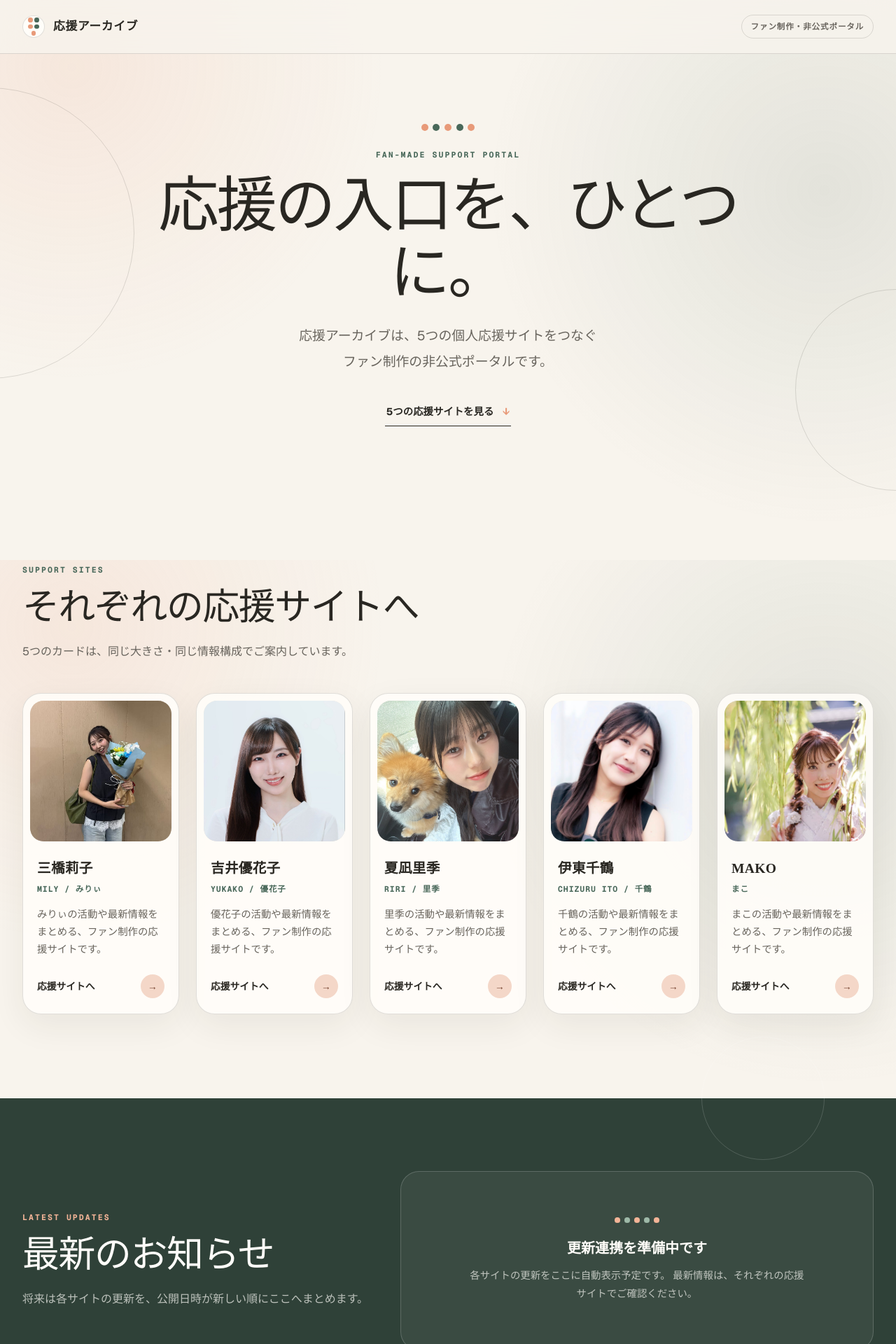
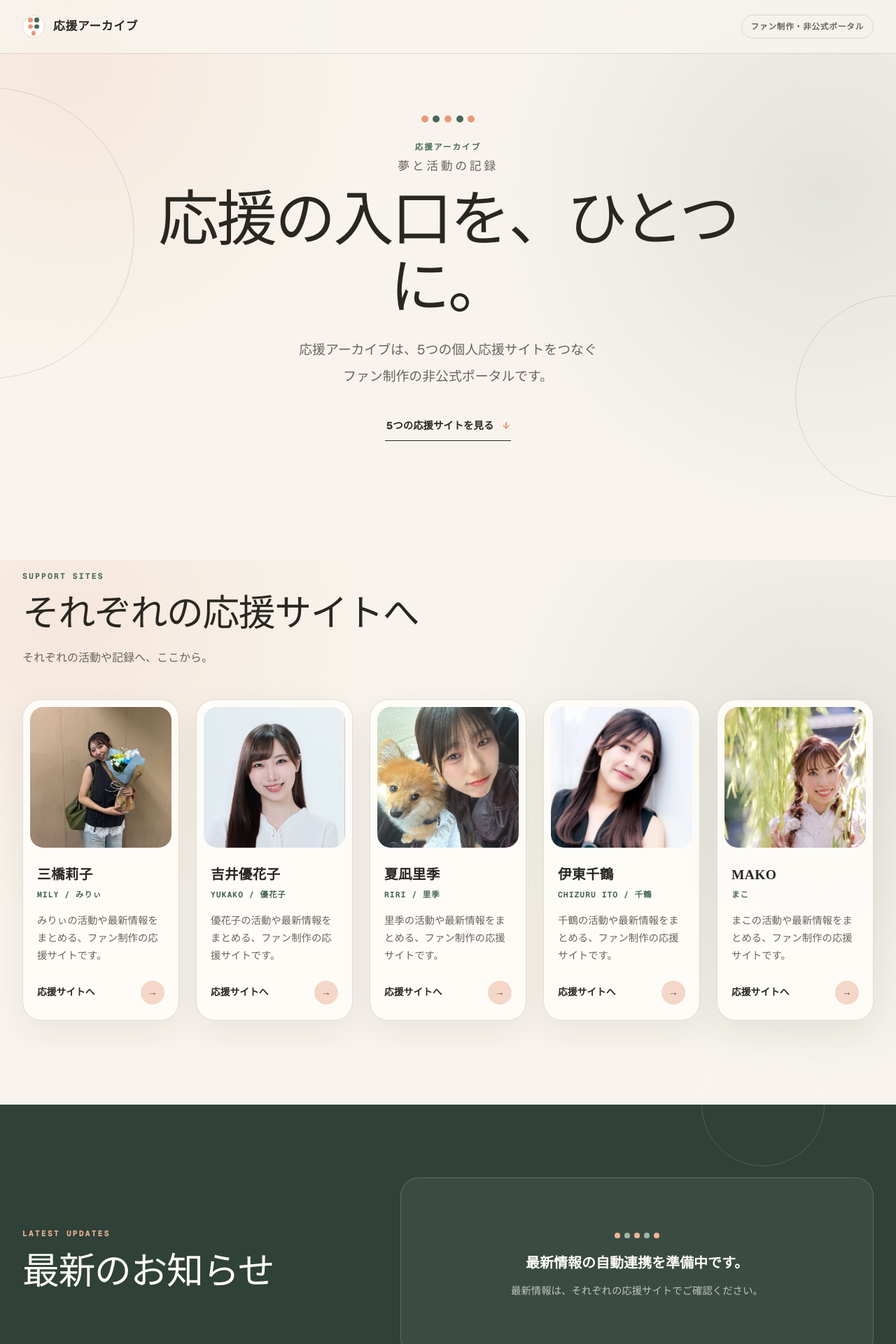
Before and after one commit to ackey1007fw-coder/ouen-archive, a Next.js app: page / in a window 1280 px wide. Shown: the top 1920 px of the page at 70% size. Built offline with nearby package versions, Linux system fonts and the light colour scheme; no server answers.

Commit message:
Finish Phase 1 portal details

```diff
--- a/src/app/globals.css
+++ b/src/app/globals.css
@@ -195,6 +195,20 @@ a {
   letter-spacing: 0.18em;
 }
 
+.hero-brand {
+  display: flex;
+  align-items: center;
+  flex-direction: column;
+  gap: 0.45rem;
+}
+
+.hero-brand-subtitle {
+  color: var(--ink-soft);
+  font-family: "Yu Mincho", "Hiragino Mincho ProN", serif;
+  font-size: clamp(0.9rem, 2vw, 1.05rem);
+  letter-spacing: 0.22em;
+}
+
 .hero-section h1 {
   max-width: 54rem;
   margin: 1rem auto 1.35rem;
@@ -247,8 +261,7 @@ a {
   line-height: 1.25;
 }
 
-.section-heading > p:last-child,
-.latest-heading > p:last-child {
+.section-heading > p:last-child {
   color: var(--ink-soft);
   line-height: 1.8;
 }
@@ -375,10 +388,6 @@ a {
 
 .latest-section .eyebrow {
   color: #f3b497;
-}
-
-.latest-heading > p:last-child {
-  color: rgba(255, 253, 249, 0.68);
 }
 
 .empty-state {
--- a/src/app/layout.tsx
+++ b/src/app/layout.tsx
@@ -24,22 +24,22 @@ const siteUrl =
 export const metadata: Metadata = {
   metadataBase: new URL(siteUrl),
   applicationName: "応援アーカイブ",
-  title: "応援アーカイブ｜5つの個人応援サイトをつなぐ非公式ポータル",
+  title: "応援アーカイブ｜夢と活動の記録",
   description:
-    "応援アーカイブは、5つの個人応援サイトをつなぐファン制作の非公式ポータルです。",
+    "夢と活動の記録をたどりながら、5つの個人応援サイトへつなぐファン制作の非公式ポータルです。",
   openGraph: {
-    title: "応援アーカイブ",
+    title: "応援アーカイブ｜夢と活動の記録",
     description:
-      "5つの個人応援サイトをつなぐ、ファン制作の非公式ポータル。",
+      "夢と活動の記録をたどりながら、5つの個人応援サイトへつなぐ非公式ポータル。",
     siteName: "応援アーカイブ",
     locale: "ja_JP",
     type: "website",
   },
   twitter: {
     card: "summary_large_image",
-    title: "応援アーカイブ",
+    title: "応援アーカイブ｜夢と活動の記録",
     description:
-      "5つの個人応援サイトをつなぐ、ファン制作の非公式ポータル。",
+      "夢と活動の記録をたどりながら、5つの個人応援サイトへつなぐ非公式ポータル。",
   },
 };
 
--- a/src/app/opengraph-image.tsx
+++ b/src/app/opengraph-image.tsx
@@ -1,6 +1,6 @@
 import { ImageResponse } from "next/og";
 
-export const alt = "OUEN ARCHIVE — Fan-made support portal";
+export const alt = "応援アーカイブ — 夢と活動の記録";
 export const size = { width: 1200, height: 630 };
 export const contentType = "image/png";
 
@@ -43,15 +43,27 @@ export default function OpenGraphImage() {
           letterSpacing: -2,
         }}
       >
-        OUEN ARCHIVE
+        応援アーカイブ
       </div>
       <div
         style={{
           display: "flex",
-          marginTop: 30,
+          marginTop: 24,
           color: "#68645d",
-          fontSize: 27,
-          letterSpacing: 5,
+          fontSize: 34,
+          letterSpacing: 8,
+        }}
+      >
+        夢と活動の記録
+      </div>
+      <div
+        style={{
+          display: "flex",
+          marginTop: 34,
+          color: "#49685a",
+          fontSize: 20,
+          fontWeight: 700,
+          letterSpacing: 6,
           textTransform: "uppercase",
         }}
       >
--- a/src/app/page.tsx
+++ b/src/app/page.tsx
@@ -16,7 +16,10 @@ export default function Home() {
               <span key={person.id} />
             ))}
           </div>
-          <p className="eyebrow">FAN-MADE SUPPORT PORTAL</p>
+          <div className="hero-brand">
+            <p className="eyebrow">応援アーカイブ</p>
+            <p className="hero-brand-subtitle">夢と活動の記録</p>
+          </div>
           <h1 id="hero-title">応援の入口を、ひとつに。</h1>
           <p className="hero-copy">
             応援アーカイブは、5つの個人応援サイトをつなぐ
@@ -37,9 +40,7 @@ export default function Home() {
           <div className="section-heading">
             <p className="eyebrow">SUPPORT SITES</p>
             <h2 id="support-sites-title">それぞれの応援サイトへ</h2>
-            <p>
-              5つのカードは、同じ大きさ・同じ情報構成でご案内しています。
-            </p>
+            <p>それぞれの活動や記録へ、ここから。</p>
           </div>
 
           <div className="person-grid">
--- a/src/components/LatestUpdates.tsx
+++ b/src/components/LatestUpdates.tsx
@@ -5,9 +5,6 @@ export function LatestUpdates() {
         <div className="latest-heading">
           <p className="eyebrow">LATEST UPDATES</p>
           <h2 id="latest-updates-title">最新のお知らせ</h2>
-          <p>
-            将来は各サイトの更新を、公開日時が新しい順にここへまとめます。
-          </p>
         </div>
 
         <div className="empty-state" role="status">
@@ -18,11 +15,8 @@ export function LatestUpdates() {
             <span />
             <span />
           </div>
-          <strong>更新連携を準備中です</strong>
-          <p>
-            各サイトの更新をここに自動表示予定です。
-            最新情報は、それぞれの応援サイトでご確認ください。
-          </p>
+          <strong>最新情報の自動連携を準備中です。</strong>
+          <p>最新情報は、それぞれの応援サイトでご確認ください。</p>
         </div>
       </div>
     </section>
--- a/src/components/PersonCard.tsx
+++ b/src/components/PersonCard.tsx
@@ -10,7 +10,7 @@ export function PersonCard({ person }: { person: Person }) {
           src={person.image}
           alt=""
           fill
-          loading="eager"
+          unoptimized
           sizes="(max-width: 767px) calc(100vw - 3.3rem), (max-width: 1279px) calc(50vw - 3.5rem), 18vw"
           style={{ objectFit: "cover", objectPosition: person.imagePosition }}
         />
```
